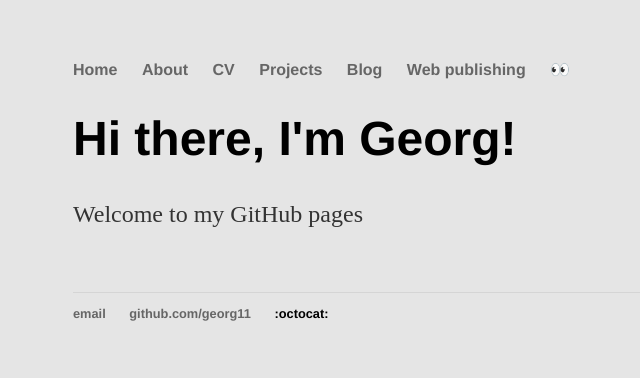
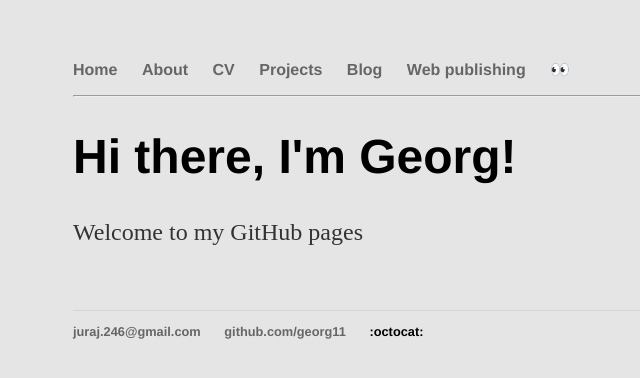
Before and after one commit to Georg11/Georg11.github.io, a Jekyll site: the page built from index.html, in a window 1280 px wide. Shown: the top 378 px of the page, without its empty margins (87-727 px from the left). Built offline with Jekyll 4.4.1, drawn with Linux system fonts in a browser that asks for light colours; emoji names are drawn with the system emoji font.

Commit message:
-male zmeny

```diff
--- a/_layouts/default.html
+++ b/_layouts/default.html
@@ -21,6 +21,8 @@
                 </nav>
             </div>
 
+            <hr>
+
             <div class="pageMiddleCenter">
                 {{ content }}
             </div>
@@ -31,7 +33,7 @@
         <div class="pageBottom">
             <footer>
                 <ul>
-                    <li><a href="mailto:juraj.246@gmail.com">email</a></li>
+                    <li><a href="mailto:juraj.246@gmail.com">juraj.246@gmail.com</a></li>
                     <li><a href="https://github.com/georg11">github.com/georg11</a></li>
                     <li>:octocat:</li>
                 </ul>
```
